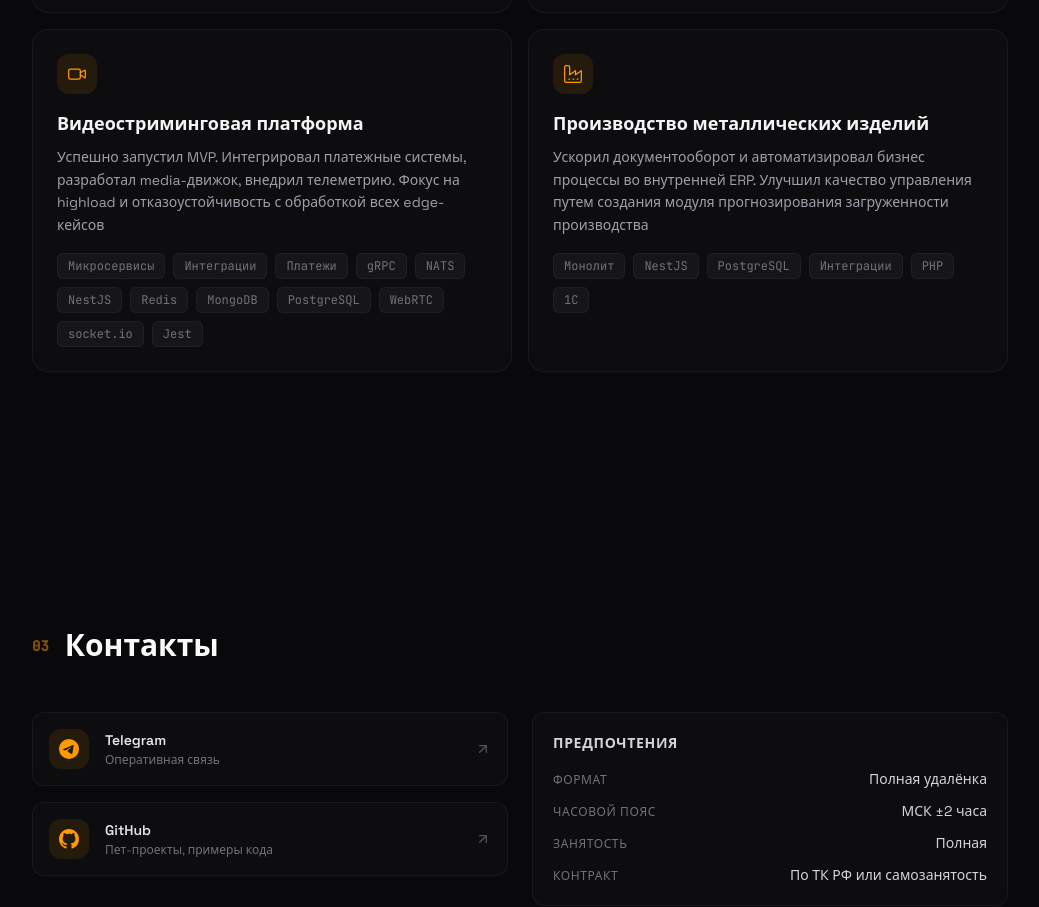
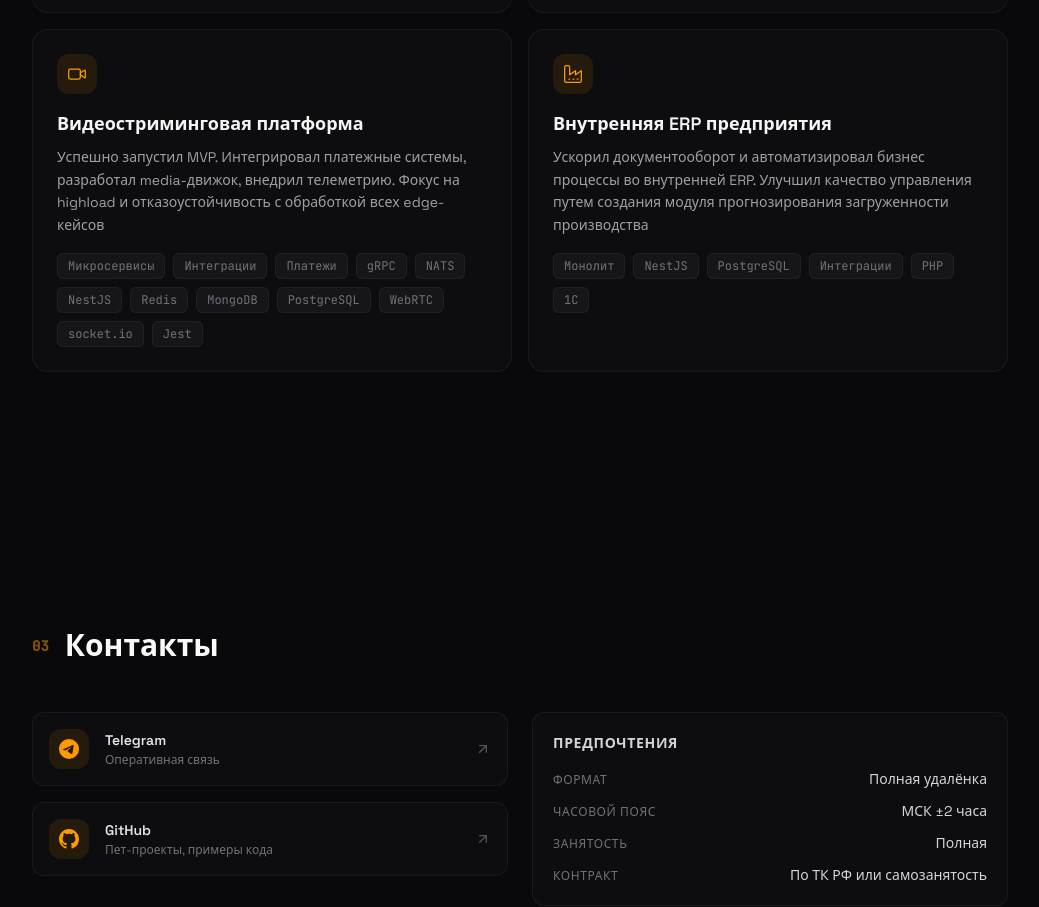
Before and after one commit to osipovts/cv, a React (Vite) app: page / in a window 1280 px wide. Shown: the part 2048-2955 px from the top of the page, without its empty margins (120-1159 px from the left). Built offline with nearby package versions, Linux system fonts and the light colour scheme.

Commit message:
fix: experience

```diff
--- a/src/components/Experience.tsx
+++ b/src/components/Experience.tsx
@@ -92,7 +92,7 @@ const projects = [
     ),
   },
   {
-    title: 'Производство металлических изделий',
+    title: 'Внутренняя ERP предприятия',
     description:
       'Ускорил документооборот и автоматизировал бизнес процессы во внутренней ERP. Улучшил качество управления путем создания модуля прогнозирования загруженности производства',
     tags: ['Монолит', 'NestJS', 'PostgreSQL', 'Интеграции', 'PHP', '1C'],
```
